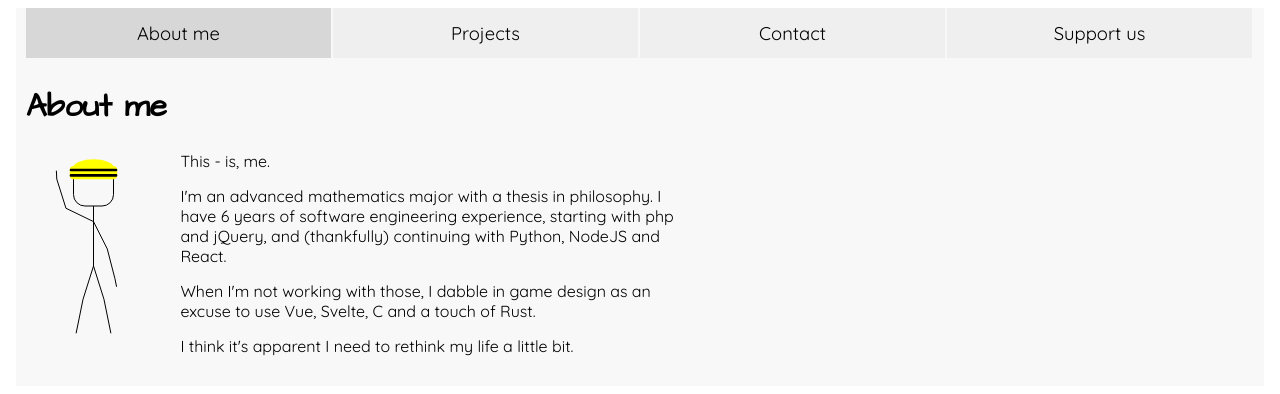
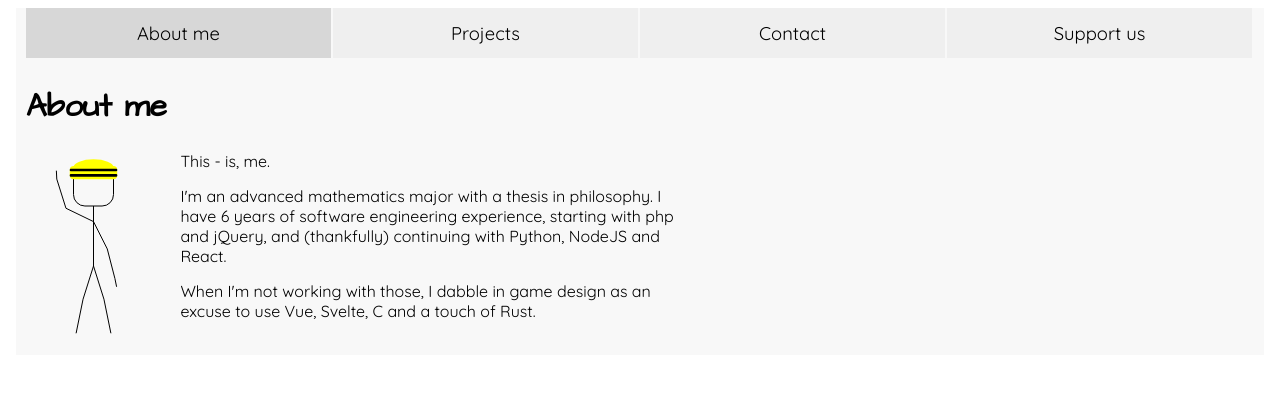
Before and after one commit to mit1mit1/mitchandrachel, a SvelteKit app: page / in a window 1280 px wide. Shown: the top 394 px of the page. Built offline with nearby package versions, Linux system fonts and the light colour scheme.

Commit message:
refactor: remove last half of ratatouille reference

```diff
--- a/src/components/AboutMe.svelte
+++ b/src/components/AboutMe.svelte
@@ -13,10 +13,9 @@
 			NodeJS and React.
 		</div>
 		<div>
-			When I'm not working with those, I dabble in game design as an excuse to use Vue, Svelte, C and a touch of Rust.
+			When I'm not working with those, I dabble in game design as an excuse to use Vue, Svelte, C
+			and a touch of Rust.
 		</div>
-		<div>I think it's apparent I need to rethink my life a little bit.</div>
-		<div />
 	</div>
 </div>
 
```
